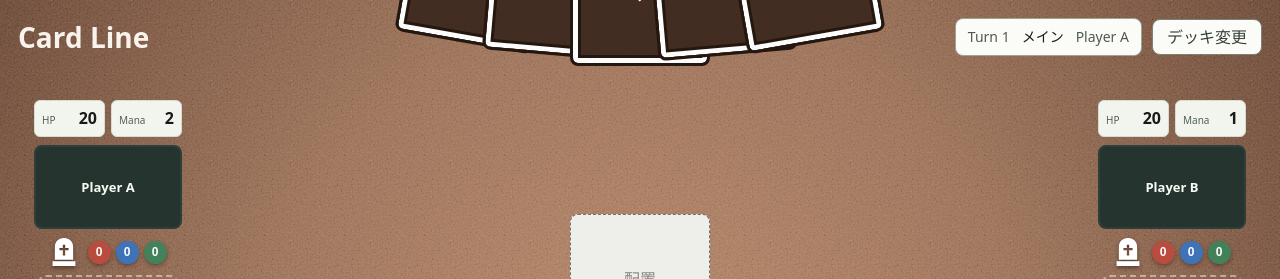
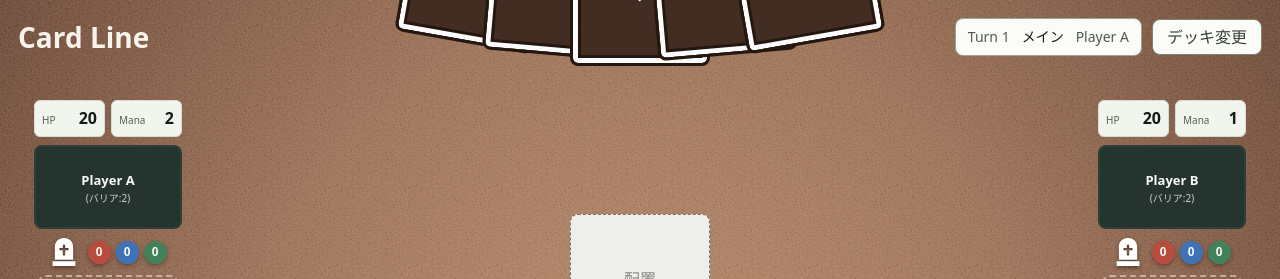
Before and after one commit to kurehajime/cardivide, a React (Vite) app: page / in a window 1280 px wide. Both pictures are taken after a click on the button "ゲーム開始". Shown: the top 279 px of the page. Built offline with nearby package versions, Linux system fonts and the light colour scheme; a web font is replaced by a local one.

Commit message:
ダメージ演出

```diff
--- a/src/App.css
+++ b/src/App.css
@@ -501,6 +501,20 @@
   font-size: 13px;
   font-weight: 700;
   text-align: center;
+}
+
+.board-player-identity {
+  display: flex;
+  flex-direction: column;
+  align-items: center;
+  gap: 2px;
+}
+
+.board-player-barrier {
+  color: rgb(248 251 245 / 78%);
+  font-size: 10px;
+  font-weight: 500;
+  line-height: 1.2;
 }
 
 .graveyard-summary {
@@ -694,6 +708,18 @@
 .player-damage-marker {
   top: 50%;
   left: 50%;
+}
+
+.player-damage-marker-large {
+  width: 50px;
+  height: 50px;
+  font-size: 23px;
+}
+
+.player-damage-marker-critical {
+  width: 64px;
+  height: 64px;
+  font-size: 29px;
 }
 
 @keyframes damage-marker-pop {
--- a/src/components/BoardView.tsx
+++ b/src/components/BoardView.tsx
@@ -31,6 +31,7 @@ type BoardViewProps = {
   manaRefundCardIds?: CardInstanceId[]
   playerDamageMarker?: { playerId: PlayerId; damage: number } | null
   players: Record<PlayerState['id'], PlayerState>
+  playerBarriers: Record<PlayerId, number>
   activePlayerId: PlayerId
   groups: EffectiveBoardGroup[]
   creatureStatModifiers: Record<CardInstanceId, CreatureStatModifier>
@@ -46,10 +47,12 @@ type BoardViewProps = {
 type BoardPlayerProps = {
   player: PlayerState
   cards: Record<CardInstanceId, CardInstance>
+  barrier: number
   damage: number | null
 }
 
 type SummonSlotState = 'available' | 'reachable' | 'unreachable'
+type PlayerDamageLevel = 'normal' | 'large' | 'critical'
 
 const DAMAGE_MARKER_STYLE = {
   '--damage-marker-icon': `url("${import.meta.env.BASE_URL}damage.svg")`,
@@ -60,6 +63,13 @@ const CARD_COLOR_LABELS = {
   blue: '青',
   green: '緑',
 } as const
+
+const getPlayerDamageLevel = (damage: number): PlayerDamageLevel => {
+  if (damage >= 10) {
+    return 'critical'
+  }
+  return damage >= 5 ? 'large' : 'normal'
+}
 
 const getSummonSlotState = (option?: SummonOption): SummonSlotState | null => {
   if (!option) {
@@ -95,7 +105,7 @@ const getSummonSlotTitle = (option?: SummonOption): string | undefined => {
   return `進軍可能 / コスト ${option.effectiveCost}`
 }
 
-const BoardPlayer = ({ player, cards, damage }: BoardPlayerProps) => {
+const BoardPlayer = ({ player, cards, barrier, damage }: BoardPlayerProps) => {
   const placedSpell = player.placedSpell
   const placedSpellCard =
     placedSpell === null ? null : cards[placedSpell.cardId].card
@@ -103,6 +113,10 @@ const BoardPlayer = ({ player, cards, damage }: BoardPlayerProps) => {
     placedSpellCard?.kind === 'spell'
       ? placedSpellCard.effect.exileColor
       : null
+  const damageLevel = damage === null ? 'normal' : getPlayerDamageLevel(damage)
+  const shakeDistance = damageLevel === 'critical' ? 20 : damageLevel === 'large' ? 13 : 8
+  const verticalShake = damageLevel === 'critical' ? 4 : damageLevel === 'large' ? 2 : 1
+  const shakeDuration = damageLevel === 'critical' ? 0.48 : damageLevel === 'large' ? 0.4 : 0.34
 
   return (
     <section className="board-player" aria-label={`${player.name} field`}>
@@ -123,17 +137,36 @@ const BoardPlayer = ({ player, cards, damage }: BoardPlayerProps) => {
         animate={
           damage !== null && damage >= 1
             ? {
-                x: [0, -8, 7, -5, 4, -2, 0],
-                y: [0, 1, -1, 1, -1, 0, 0],
+                x: [
+                  0,
+                  -shakeDistance,
+                  shakeDistance * 0.88,
+                  -shakeDistance * 0.63,
+                  shakeDistance * 0.5,
+                  -shakeDistance * 0.25,
+                  0,
+                ],
+                y: [
+                  0,
+                  verticalShake,
+                  -verticalShake,
+                  verticalShake,
+                  -verticalShake,
+                  0,
+                  0,
+                ],
               }
             : { x: 0, y: 0 }
         }
-        transition={{ duration: 0.34, ease: 'easeInOut' }}
+        transition={{ duration: shakeDuration, ease: 'easeInOut' }}
       >
-        {player.name}
+        <span className="board-player-identity">
+          <span>{player.name}</span>
+          <small className="board-player-barrier">(バリア:{barrier})</small>
+        </span>
         {damage !== null && (
           <span
-            className="damage-marker player-damage-marker"
+            className={`damage-marker player-damage-marker player-damage-marker-${damageLevel}`}
             role="status"
             aria-label={`プレイヤーに${damage}ダメージ`}
             style={DAMAGE_MARKER_STYLE}
@@ -216,6 +249,7 @@ const BoardView = ({
   manaRefundCardIds = [],
   playerDamageMarker = null,
   players,
+  playerBarriers,
   activePlayerId,
   groups,
   creatureStatModifiers,
@@ -259,6 +293,7 @@ const BoardView = ({
       <BoardPlayer
         player={players.playerA}
         cards={cards}
+        barrier={playerBarriers.playerA}
         damage={playerDamageMarker?.playerId === 'playerA' ? playerDamageMarker.damage : null}
       />
       <motion.div className="board-lane-scroll" layoutScroll>
@@ -378,6 +413,7 @@ const BoardView = ({
       <BoardPlayer
         player={players.playerB}
         cards={cards}
+        barrier={playerBarriers.playerB}
         damage={playerDamageMarker?.playerId === 'playerB' ? playerDamageMarker.damage : null}
       />
     </section>
--- a/src/components/GameApp.tsx
+++ b/src/components/GameApp.tsx
@@ -300,6 +300,10 @@ const GameSession = ({
             manaRefundCardIds={manaRefundCardIds}
             playerDamageMarker={playerDamageMarker}
             players={state.players}
+            playerBarriers={{
+              playerA: GameManager.getPlayerBarrier(manager, 'playerA'),
+              playerB: GameManager.getPlayerBarrier(manager, 'playerB'),
+            }}
             activePlayerId={state.activePlayerId}
             groups={boardGroups}
             creatureStatModifiers={creatureStatModifiers}
```
